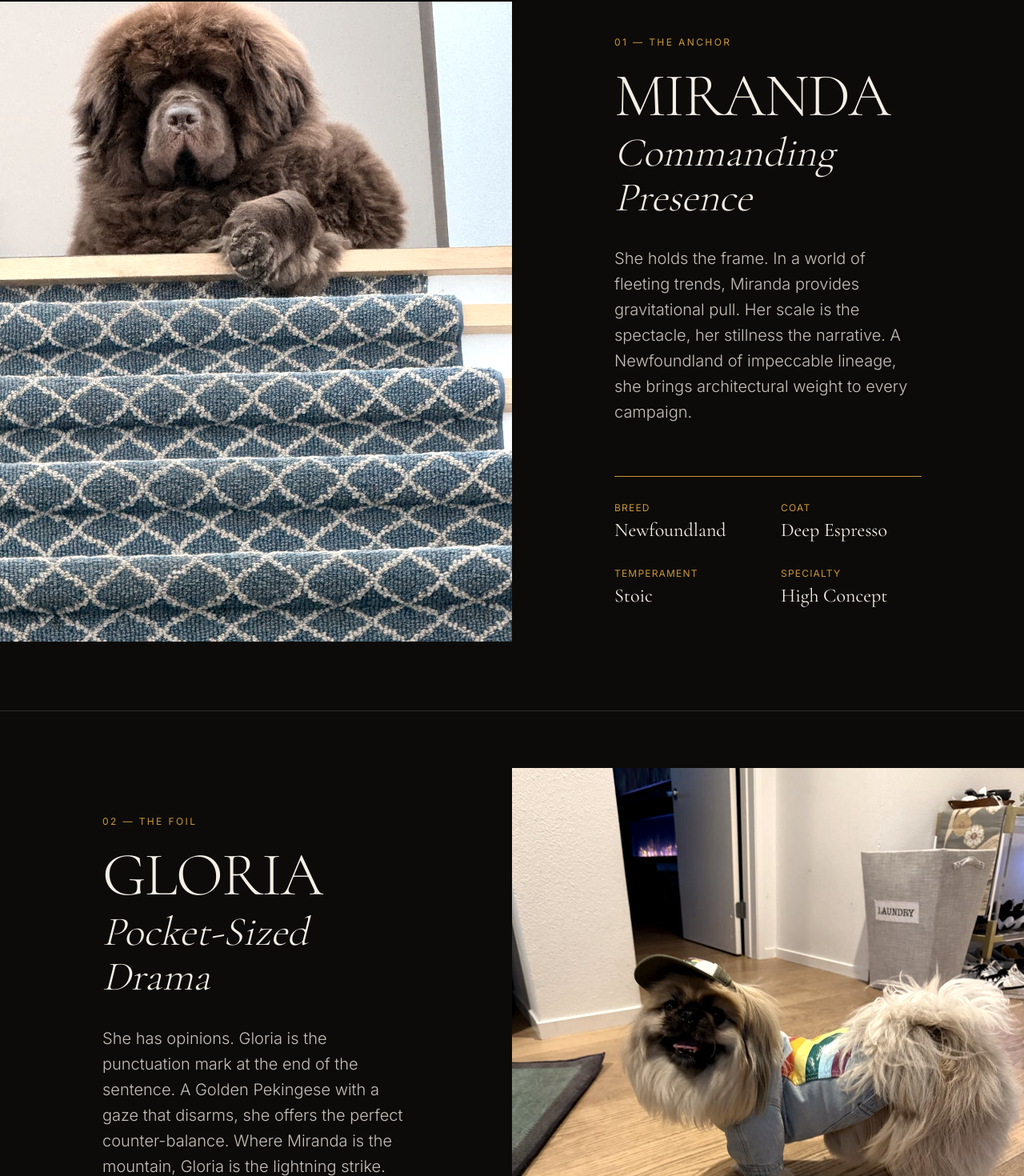
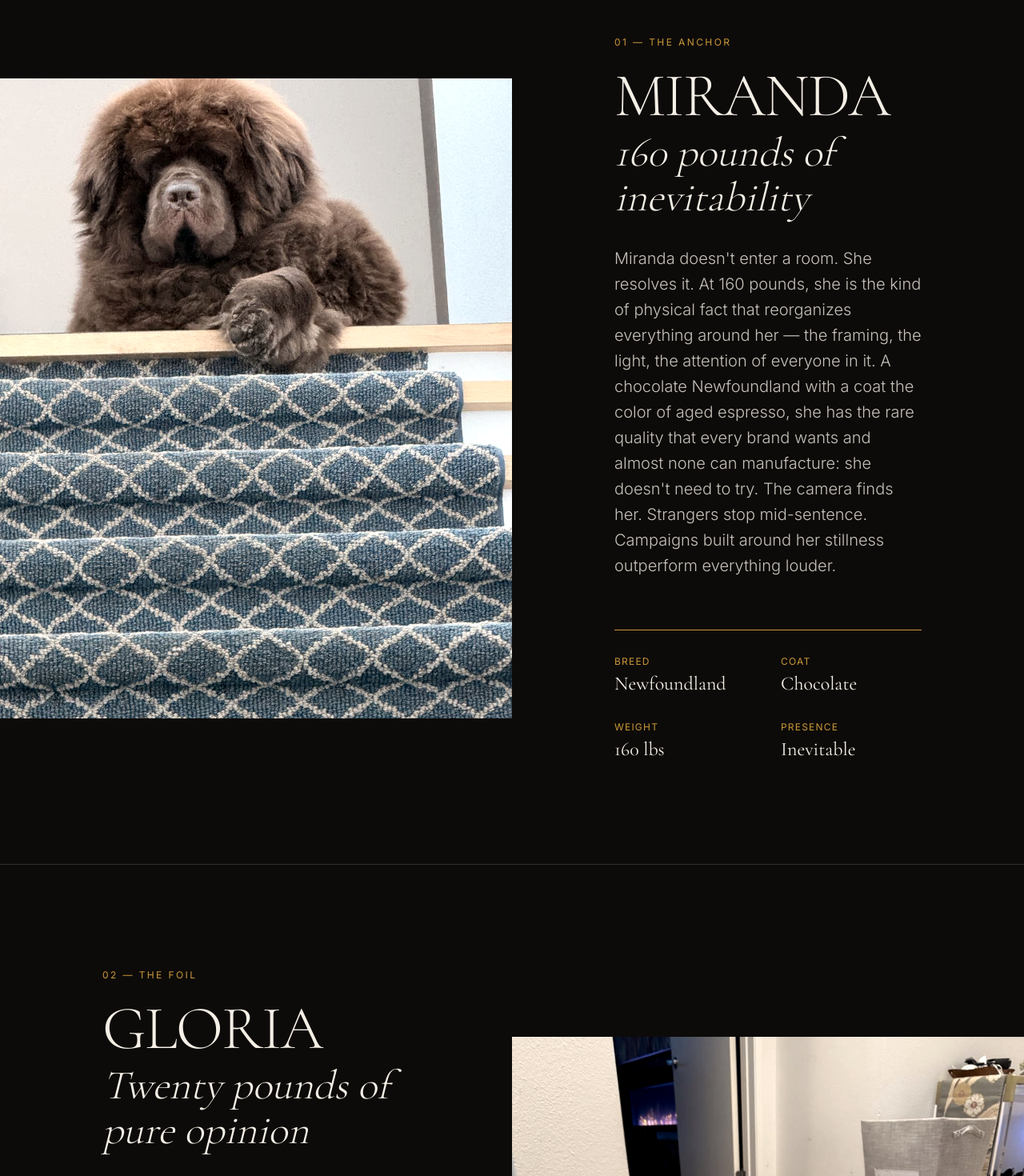
Before and after one commit to kaykas/miranda-gloria, a Next.js app: page / in a window 1280 px wide. Shown: the part 885-2355 px from the top of the page at 80% size. Built offline with nearby package versions, Linux system fonts and the light colour scheme.

Commit message:
Content: real bios, imperial Gloria lineage, pitch rewrite

```diff
--- a/app/page.tsx
+++ b/app/page.tsx
@@ -50,7 +50,7 @@ export default function Home() {
         </div>
         <div className="hero-content">
           <h1 className="hero-title">MIRANDA<br />&amp; GLORIA</h1>
-          <div className="hero-sub">The Talent / Bay Area</div>
+          <div className="hero-sub">Bay Area, California &nbsp;·&nbsp; Talent Representation 2026</div>
         </div>
       </section>
 
@@ -63,15 +63,15 @@ export default function Home() {
         <div className="bio-content">
           <span className="meta-label">01 — The Anchor</span>
           <h2 className="display-text">Miranda</h2>
-          <h3 className="section-header">Commanding Presence</h3>
+          <h3 className="section-header">160 pounds of inevitability</h3>
           <p className="body-large">
-            She holds the frame. In a world of fleeting trends, Miranda provides gravitational pull. Her scale is the spectacle, her stillness the narrative. A Newfoundland of impeccable lineage, she brings architectural weight to every campaign.
+            Miranda doesn&apos;t enter a room. She resolves it. At 160 pounds, she is the kind of physical fact that reorganizes everything around her — the framing, the light, the attention of everyone in it. A chocolate Newfoundland with a coat the color of aged espresso, she has the rare quality that every brand wants and almost none can manufacture: she doesn&apos;t need to try. The camera finds her. Strangers stop mid-sentence. Campaigns built around her stillness outperform everything louder.
           </p>
           <div className="stat-grid">
             <div className="stat-item"><h4>Breed</h4><p>Newfoundland</p></div>
-            <div className="stat-item"><h4>Coat</h4><p>Deep Espresso</p></div>
-            <div className="stat-item"><h4>Temperament</h4><p>Stoic</p></div>
-            <div className="stat-item"><h4>Specialty</h4><p>High Concept</p></div>
+            <div className="stat-item"><h4>Coat</h4><p>Chocolate</p></div>
+            <div className="stat-item"><h4>Weight</h4><p>160 lbs</p></div>
+            <div className="stat-item"><h4>Presence</h4><p>Inevitable</p></div>
           </div>
         </div>
       </section>
@@ -81,15 +81,15 @@ export default function Home() {
         <div className="bio-content gloria-content">
           <span className="meta-label">02 — The Foil</span>
           <h2 className="display-text">Gloria</h2>
-          <h3 className="section-header">Pocket-Sized Drama</h3>
+          <h3 className="section-header">Twenty pounds of pure opinion</h3>
           <p className="body-large">
-            She has opinions. Gloria is the punctuation mark at the end of the sentence. A Golden Pekingese with a gaze that disarms, she offers the perfect counter-balance. Where Miranda is the mountain, Gloria is the lightning strike.
+            Gloria is descended from dogs that lived inside imperial palaces, and she has not forgotten this. A golden Pekingese bred for the courts of the Chinese emperors — a breed so prized they were carried in the sleeves of the royal family — she moves through the world with the serene confidence of someone who has never once doubted their relevance. She is Miranda&apos;s counterweight and the reason people stay on the page: the side-eye, the tilt, the moment that gets screenshotted. Where Miranda is the statement, Gloria is the punchline that makes it land.
           </p>
           <div className="stat-grid">
             <div className="stat-item"><h4>Breed</h4><p>Pekingese</p></div>
-            <div className="stat-item"><h4>Coat</h4><p>Golden Wheat</p></div>
-            <div className="stat-item"><h4>Temperament</h4><p>Diva</p></div>
-            <div className="stat-item"><h4>Specialty</h4><p>Editorial Focus</p></div>
+            <div className="stat-item"><h4>Coat</h4><p>Imperial Gold</p></div>
+            <div className="stat-item"><h4>Weight</h4><p>20 lbs</p></div>
+            <div className="stat-item"><h4>Presence</h4><p>Undeniable</p></div>
           </div>
         </div>
         <div className="bio-image-wrapper">
@@ -102,8 +102,10 @@ export default function Home() {
       <section className="pitch-section">
         <div className="container">
           <p className="pitch-copy">
-            &ldquo;We create content that moves. Our audience is real, our reach is earned, and our aesthetic is{' '}
-            <span>non-negotiable</span>. If your brand belongs in this frame, let&apos;s talk.&rdquo;
+            The best brand content doesn&apos;t sell a product —
+            it makes you feel something about the <span>life around it</span>.
+            Miranda and Gloria are that life. Real animals, real audience, real affection.
+            No filters required.
           </p>
         </div>
       </section>
@@ -112,10 +114,9 @@ export default function Home() {
       <section className="container inquiry-section">
         <div className="form-header">
           <span className="meta-label">Representation</span>
-          <h2 className="section-header">Inquiry &amp;<br />Booking</h2>
+          <h2 className="section-header">Work<br />With Us</h2>
           <p className="body-large">
-            Accepting select partnerships for 2026.<br />
-            Please provide detailed campaign briefs.
+            We take a small number of brand partnerships each year. If you&apos;re building something that belongs in their world, tell us about it. We&apos;ll take it from there.
           </p>
         </div>
 
```
